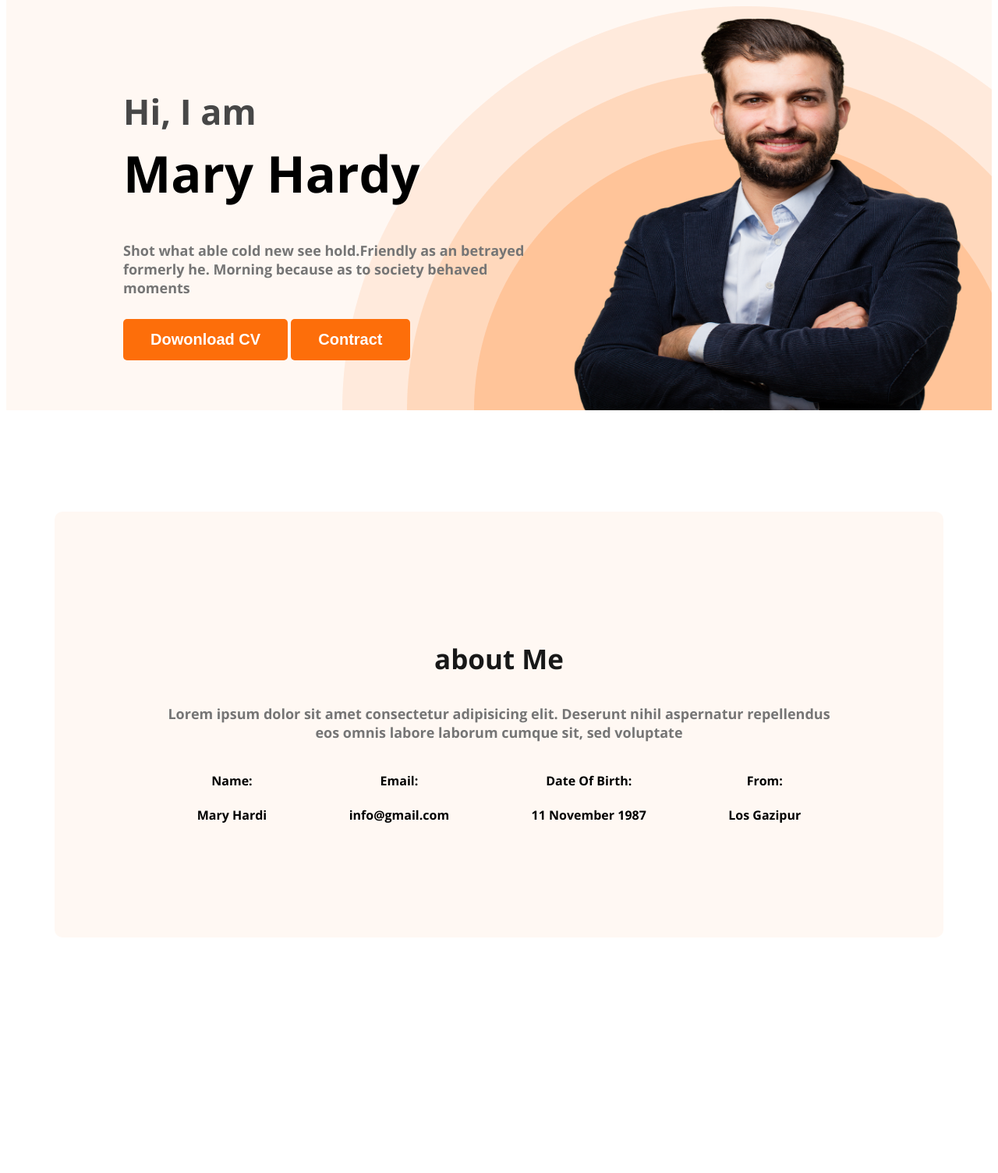
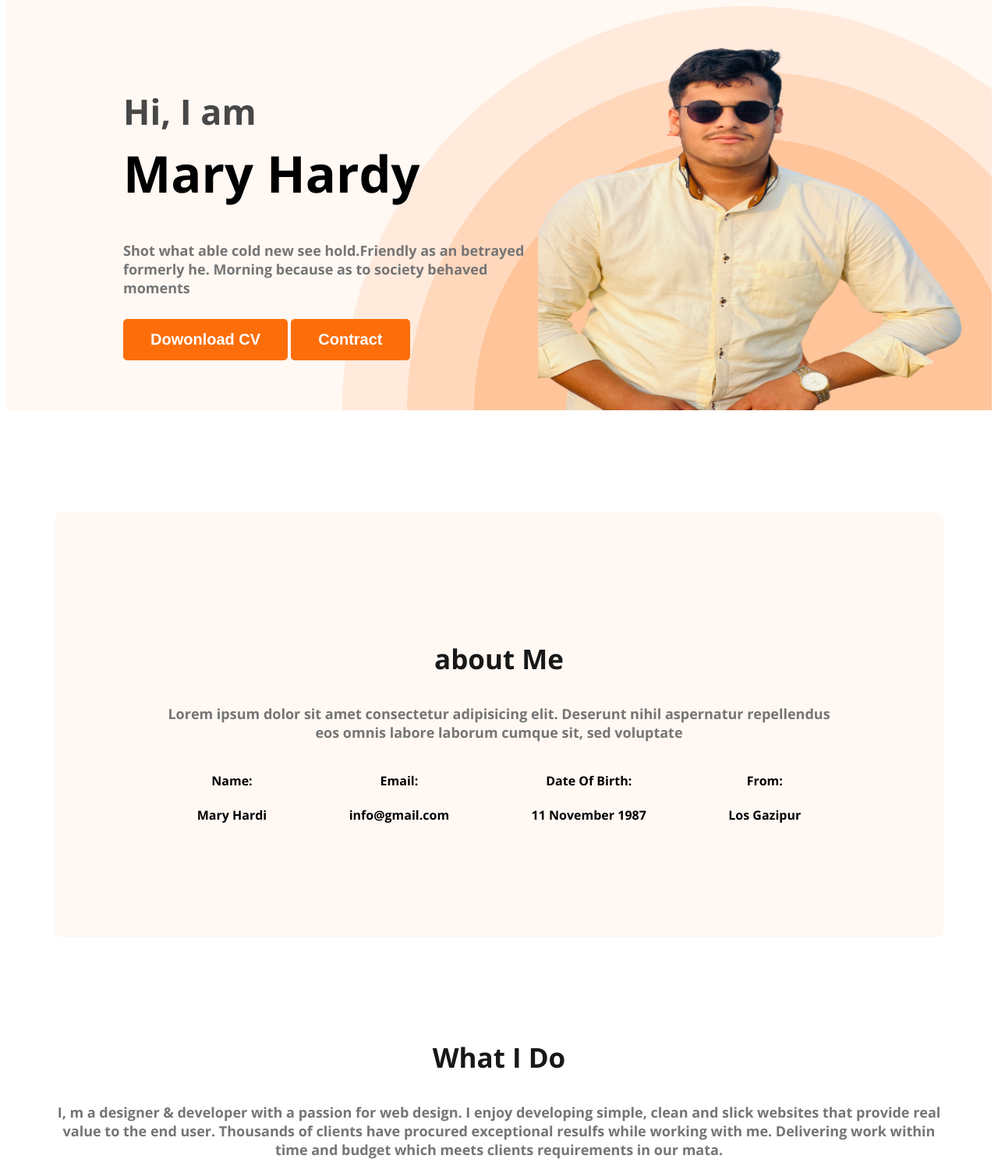
Before and after one commit to sabbiraa1144/newhtml, a plain HTML site: page index.html in a window 1280 px wide. Shown: the part 186-1690 px from the top of the page at 78% size. Before the commit the page ends 1518 px from the top, so only its background shows below. Drawn offline with nearby package versions, Linux system fonts and the light colour scheme.

Commit message:
new photo add

```diff
--- a/index.html
+++ b/index.html
@@ -31,7 +31,7 @@
 <button class="btn-primary">Contract</button>
 </div>
 
-<img class="profile"  src="images/hardy.png" alt="hardy">
+<img class="profile"  src="images/bb.png" alt="hardy">
 </div>
     </header>
     <main>
@@ -62,6 +62,11 @@
 
             </div>
         </section>
+        <section>
+            <h3 class="section-title"> What I Do </h3>
+            <p class="section-description">I, m a designer & developer with a passion for web design. I enjoy developing simple, clean and slick websites that provide real value to the end user. Thousands of clients have procured exceptional resulfs while working with me. Delivering work within time and budget which meets clients requirements in our mata.</p>
+        </section>
+
     </main>
     <footer>
 
```
Also changed, not shown: images/bb.png (added).
